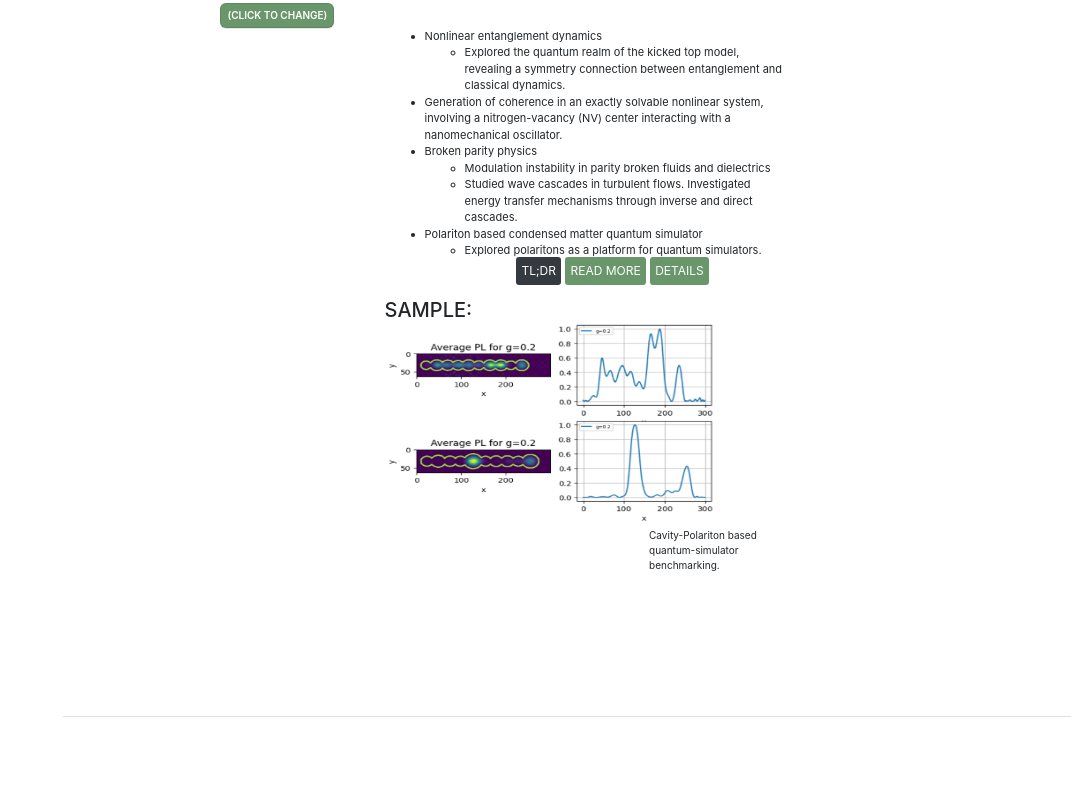
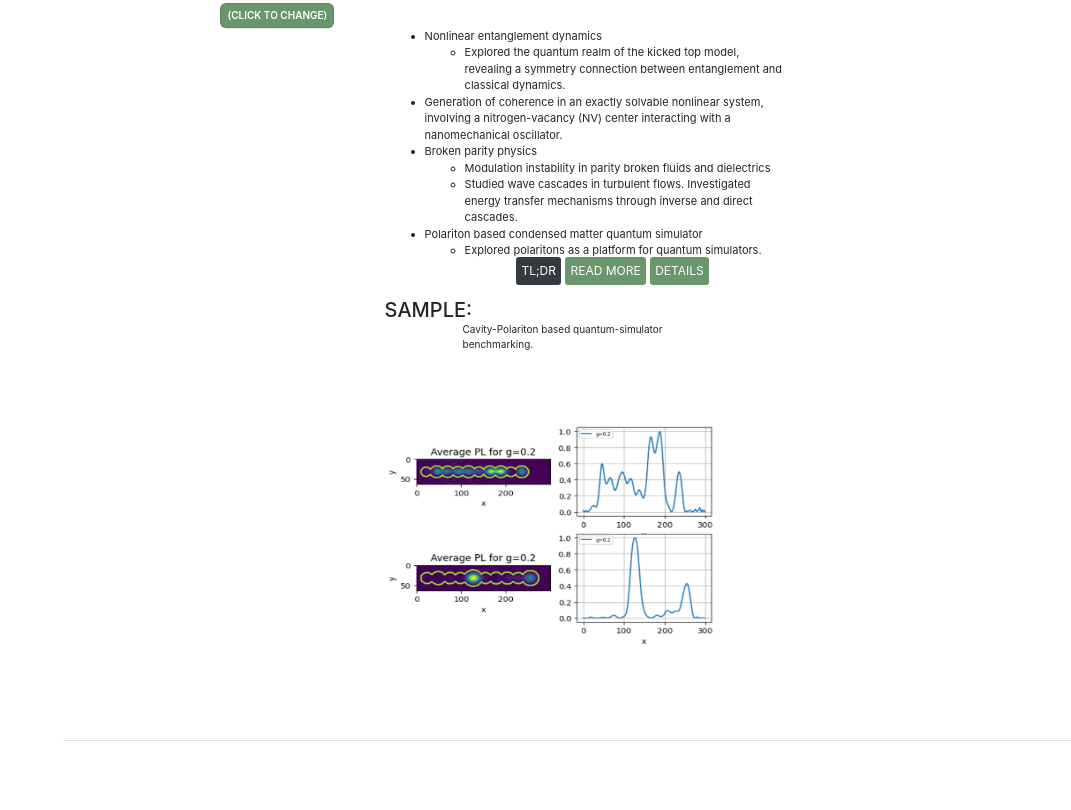
Before and after one commit to sudheesh4/Homepage, a website with bundled scripts: page index.html in a window 1280 px wide. Shown: the part 2889-3699 px from the top of the page, without its empty margins (209-1280 px from the left). Built offline with nearby package versions, Linux system fonts and the light colour scheme; a script that the page names is missing; a web font is replaced by a local one.

Commit message:
css mpdify

```diff
--- a/index.html
+++ b/index.html
@@ -120,7 +120,7 @@ width:330px;
  height:230px;
 //max-height:100px;
 //background-color:black;
-padding-top:25px;
+padding-top:3px;
 
 }
 
@@ -128,14 +128,15 @@ padding-top:25px;
 //background-color:black;
 //position:absolute;
 position:relative;
-top:75%;
-left:54%;
-width:150px;
+display:flex;
+//top:75%;
+left:33%;
+width:238px;
+padding-left:5px;
 //max-width:100px;
  height:100px;
    font-size:10px;
 }
-
 
 
 #more-dets{
@@ -617,11 +618,14 @@ function myFunction() {
 </div>
 <div>
 <figure class="project-fig">
+<div>
 <h5 style="position:absolute;left:25%;">Sample:</h5>
-<img id="project-img">
-<div id="fig-dets">
+<br><div id="fig-dets">
 
 </div>
+</div>
+<img id="project-img">
+
 
 </figure>
 
```
